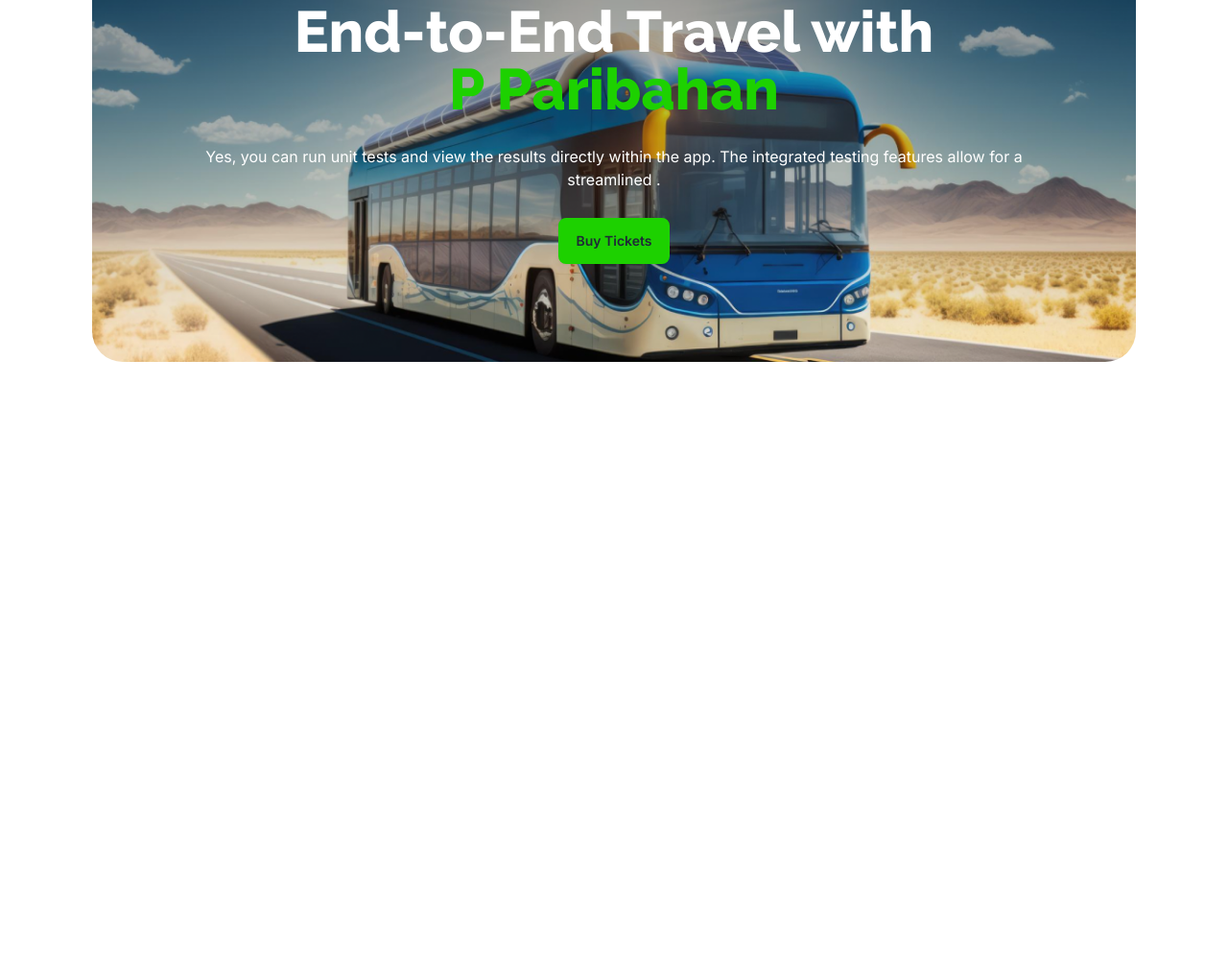
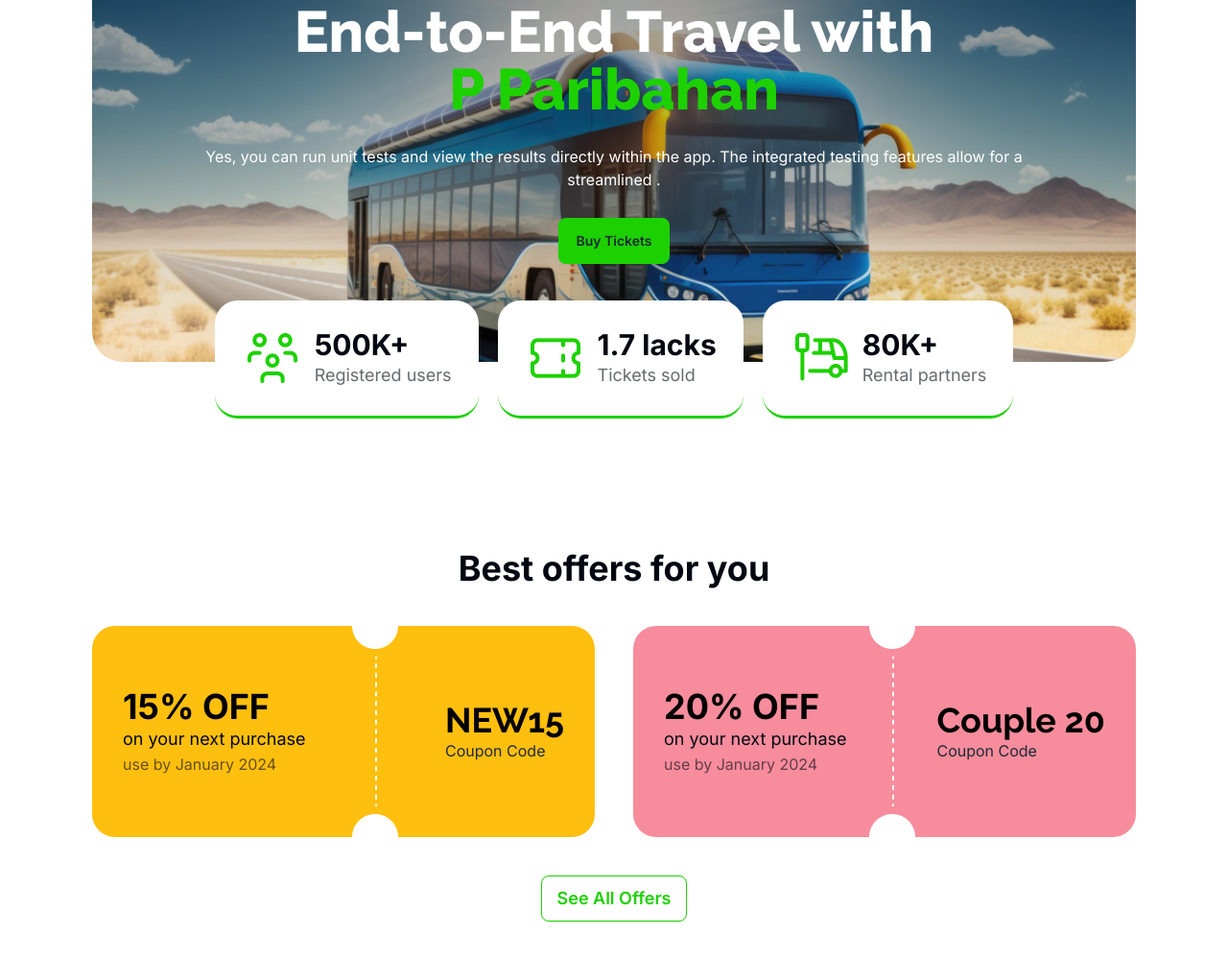
Before and after one commit to imnazirul/smart-ticketing-a5, a plain HTML site: page index.html in a window 1280 px wide. Shown: the part 231-1230 px from the top of the page at 96% size. Before the commit the page ends 800 px from the top, so only its background shows below. Drawn offline with nearby package versions, Linux system fonts and the light colour scheme.

Commit message:
best offer section added

```diff
--- a/index.html
+++ b/index.html
@@ -22,6 +22,7 @@
             colors: {
               primary: "#1DD100",
               primary2: "#1DD1001A",
+              primary3: "#03071299",
               headprimary: "#030712",
             },
           },
@@ -30,7 +31,7 @@
     </script>
   </head>
   <body class="font-inter">
-    <header class="container mx-auto lg:px-24 lg:pt-8 px-5 pt-4">
+    <header class="container mx-auto lg:px-24 lg:pt-8 px-5 pt-4 mb-10">
       <!-- navbar starts here -->
       <nav>
         <div class="navbar bg-base-100">
@@ -43,25 +44,25 @@
             <ul class="menu flex gap-10 menu-horizontal px-1 font-raleway">
               <li>
                 <a
-                  class="text-lg text-[#030712B3] hover:bg-primary2 hover:text-[#1DD100]"
+                  class="text-lg text-[#030712B3] hover:bg-primary2 hover:text-primary"
                   >Home</a
                 >
               </li>
               <li>
                 <a
-                  class="text-lg text-[#030712B3] hover:bg-primary2 hover:text-[#1DD100]"
+                  class="text-lg text-[#030712B3] hover:bg-primary2 hover:text-primary"
                   >About</a
                 >
               </li>
               <li>
                 <a
-                  class="text-lg text-[#030712B3] hover:bg-primary2 hover:text-[#1DD100]"
+                  class="text-lg text-[#030712B3] hover:bg-primary2 hover:text-primary"
                   >Destination</a
                 >
               </li>
               <li>
                 <a
-                  class="text-lg text-[#030712B3] hover:bg-primary2 hover:text-[#1DD100]"
+                  class="text-lg text-[#030712B3] hover:bg-primary2 hover:text-primary"
                   >Search</a
                 >
               </li>
@@ -98,9 +99,106 @@
           </button>
         </div>
       </div>
+
+      <!-- floating div -->
+      <div
+        class="hidden lg:flex gap-5 justify-center items-center -translate-y-16"
+      >
+        <!-- one -->
+        <div
+          class="flex gap-3 p-7 border-t-0 border-x-0 border-b-primary border-[3px] rounded-3xl bg-white"
+        >
+          <img src="./images/people.png" alt="" />
+          <div>
+            <h3 class="text-headprimary font-bold text-3xl">500K+</h3>
+            <p class="text-lg text-primary3">Registered users</p>
+          </div>
+        </div>
+
+        <!-- two -->
+        <div
+          class="flex gap-3 p-7 border-t-0 border-x-0 border-b-primary border-[3px] rounded-3xl bg-white"
+        >
+          <img src="./images/ticket-cupon.png" alt="" />
+          <div>
+            <h3 class="text-headprimary font-bold text-3xl">1.7 lacks</h3>
+            <p class="text-lg text-primary3">Tickets sold</p>
+          </div>
+        </div>
+
+        <!-- three -->
+        <div
+          class="flex gap-3 p-7 border-t-0 border-x-0 border-b-primary border-[3px] rounded-3xl bg-white"
+        >
+          <img src="./images/stoppage.png" alt="" />
+          <div>
+            <h3 class="text-headprimary font-bold text-3xl">80K+</h3>
+            <p class="text-lg text-primary3">Rental partners</p>
+          </div>
+        </div>
+      </div>
     </header>
 
-    <main></main>
+    <main class="container mx-auto lg:px-24 lg:pt-8 px-5">
+      <!-- best offer for you section -->
+      <section class="mb-10 lg:mb-20">
+        <h1 class="text-headprimary text-4xl font-bold text-center mb-10">
+          Best offers for you
+        </h1>
+
+        <div class="flex flex-col lg:flex-row justify-between gap-10">
+          <!-- one -->
+          <div
+            class="bg-[#FFBF0F] rounded-3xl flex justify-between items-center gap-5 lg:w-1/2"
+          >
+            <div class="pl-4 lg:py-12 lg:pl-8">
+              <h3 class="text-black text-2xl lg:text-4xl font-bold">15% OFF</h3>
+              <p class="lg:text-lg text-headprimary">on your next purchase</p>
+              <p class="text-primary3">use by January 2024</p>
+            </div>
+            <div class="h-full">
+              <img class="h-full" src="./images/cupon-devider.png" alt="" />
+            </div>
+            <div class="pr-4 lg:py-12 lg:pr-8">
+              <h3
+                class="text-black text-2xl lg:text-4xl font-bold font-raleway"
+              >
+                NEW15
+              </h3>
+              <p>Coupon Code</p>
+            </div>
+          </div>
+
+          <!-- two -->
+          <div
+            class="bg-[#F78C9C] rounded-3xl flex justify-between items-center gap-5 lg:w-1/2"
+          >
+            <div class="pl-4 lg:py-12 lg:pl-8">
+              <h3 class="text-black text-2xl lg:text-4xl font-bold">20% OFF</h3>
+              <p class="lg:text-lg text-headprimary">on your next purchase</p>
+              <p class="text-primary3">use by January 2024</p>
+            </div>
+            <div class="h-full">
+              <img class="h-full" src="./images/cupon-devider.png" alt="" />
+            </div>
+            <div class="pr-4 lg:py-12 lg:pr-8">
+              <h3
+                class="text-black text-2xl lg:text-4xl font-bold font-raleway"
+              >
+                Couple 20
+              </h3>
+              <p>Coupon Code</p>
+            </div>
+          </div>
+        </div>
+        <div class="mt-10 mx-auto text-center">
+          <btn
+            class="btn text-primary border border-primary bg-white hover:border-primary hover:bg-white text-lg"
+            >See All Offers</btn
+          >
+        </div>
+      </section>
+    </main>
 
     <footer></footer>
   </body>
```
